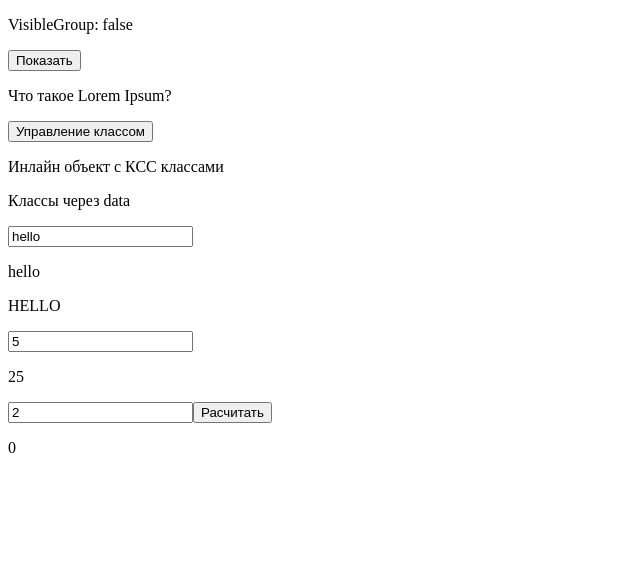
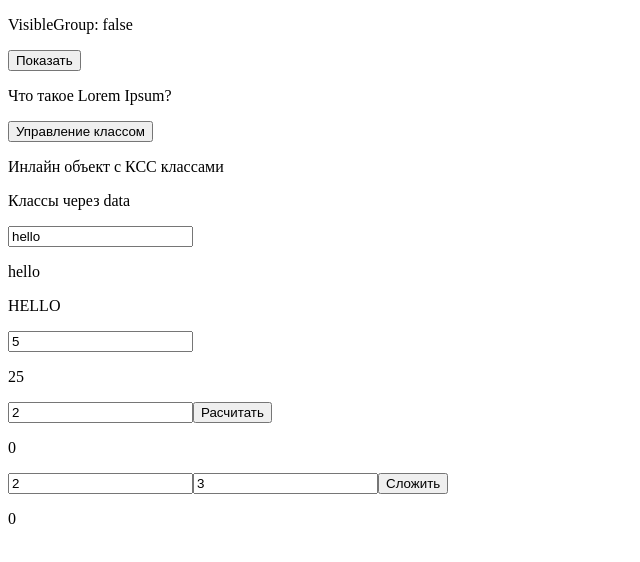
Before and after one commit to WbDmitry/vue3-training, a Vue app: page / in a window 1280 px wide. Shown: the top 562 px of the page, without its empty margins (0-640 px from the left). Built offline with nearby package versions, Linux system fonts and the light colour scheme.

Commit message:
Добавил вывод суммы чисел

```diff
--- a/src/App.vue
+++ b/src/App.vue
@@ -71,6 +71,9 @@ export default {
 			numberInput: 5,
 			num3: 2,
 			res: 0,
+			numInput1: 2,
+			numInput2: 3,
+			res2: 0,
 		}
 	},
 
@@ -177,6 +180,10 @@ export default {
 
 		calc: function () {
 			this.res = this.num3 ** 2
+		},
+
+		calc2: function () {
+			this.res2 = this.numInput1 + this.numInput2
 		}
 	}
 }
@@ -330,6 +337,11 @@ export default {
 	<input type="number" v-model="num3">
 	<button @click="calc">Расчитать</button>
 	<p> {{ res }}</p>
+
+	<input type="number" v-model="numInput1">
+	<input type="number" v-model="numInput2">
+	<button @click="calc2">Сложить</button>
+	<p> {{ res2 }}</p>
 </template>
 
 <style>
```
